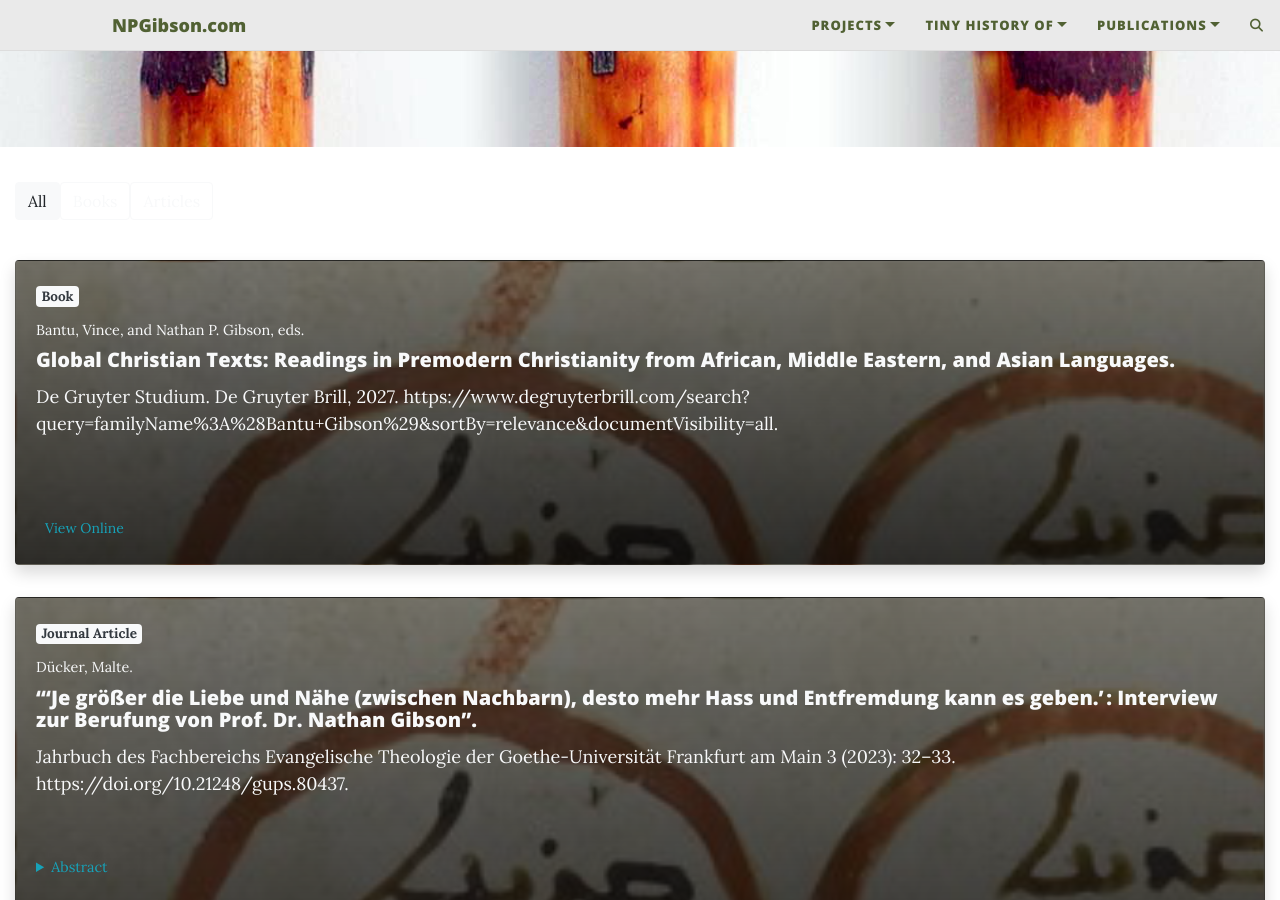
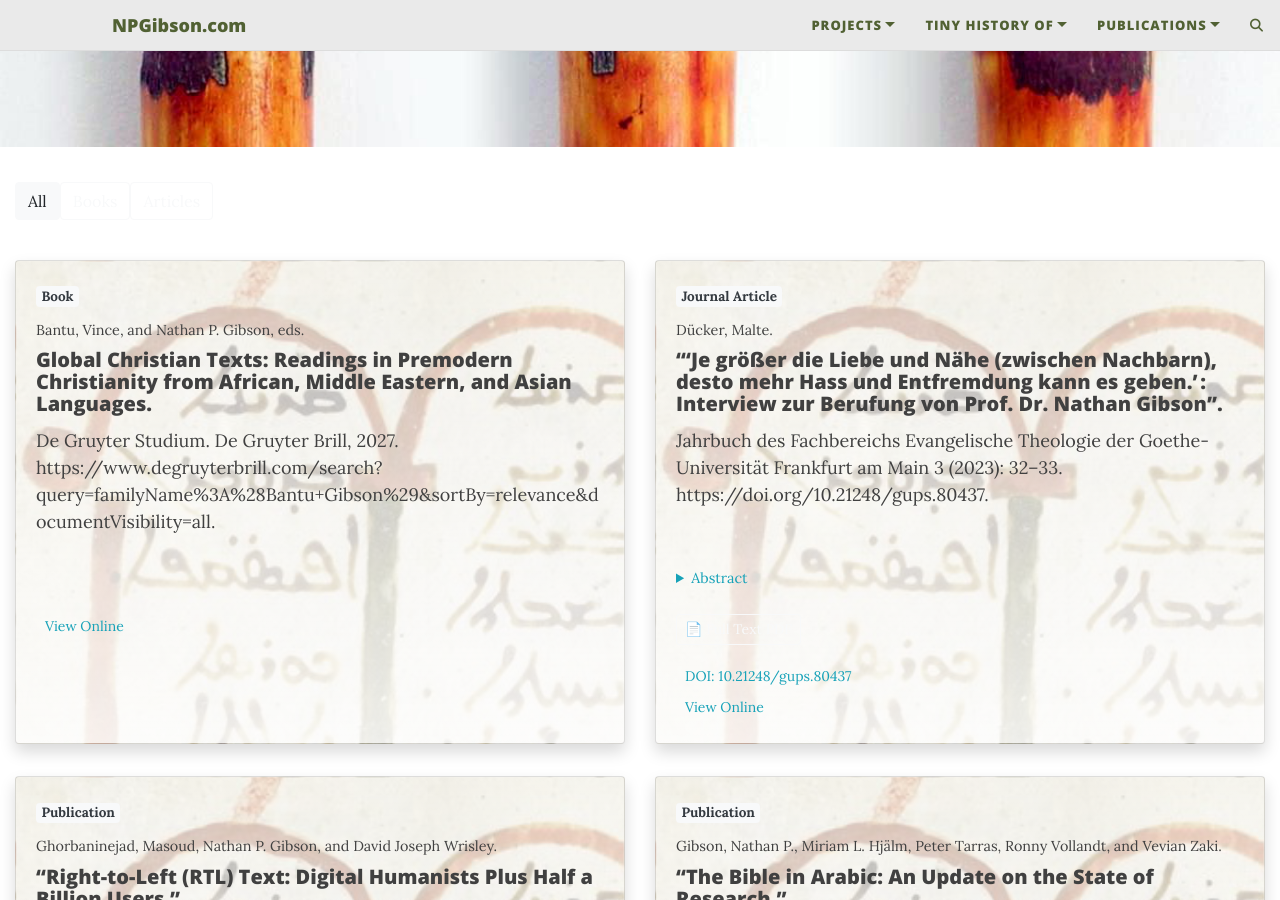
Before and after one commit to nathangibson/nathangibson.github.io, a Jekyll site: the page built from publications.md, in a window 1280 px wide and 900 px high, scrolled down 582 px. Built offline with Jekyll 4.4.1, drawn with Linux system fonts in a browser that asks for light colours; comment, search, counter and statistics services are not loaded.

Commit message:
Use light background, half-width for publications

```diff
--- a/_includes/publications-list.html
+++ b/_includes/publications-list.html
@@ -23,8 +23,8 @@
           {%- endif -%}
         {%- endfor -%}
       {%- endcapture -%}
-        <div class="pub-item col-12 py-3 text-light" data-type="{{ pub.type }}">
-          <div class="card h-100 rounded-4 text-bg-dark shadow" style="background-image: linear-gradient(rgba(0,0,0,0.5), rgba(0,0,0,0.8)), url('{{ cover-img | default: "/img/nhsl-banner.png" }}'); background-size: cover;">
+        <div class="pub-item col-12 col-lg-6 py-3" data-type="{{ pub.type }}">
+          <div class="card h-100 rounded-4 shadow" style="background-image: linear-gradient(rgba(255, 255, 255, 0.6), rgba(255, 255, 255, 0.9)), url('{{ cover-img | default: "/img/nhsl-banner.png" }}'); background-size: cover;">
             <div class="card-body d-flex flex-column">
               {%- capture pub_type -%}
               {%- if pub.type == 'book' -%}Book{%- elsif pub.type == 'article-journal' -%}Journal Article{%- else -%}Publication{%- endif -%}
```
